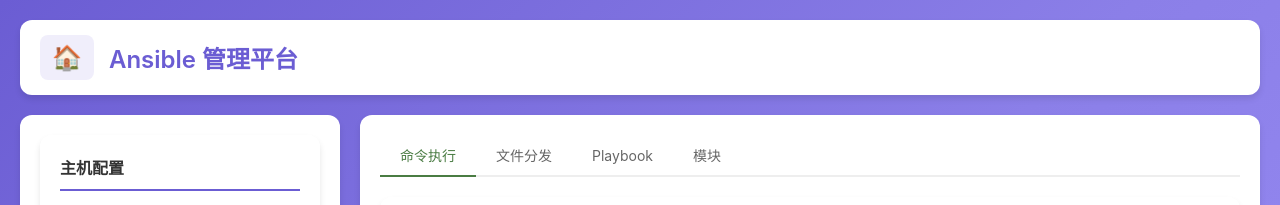
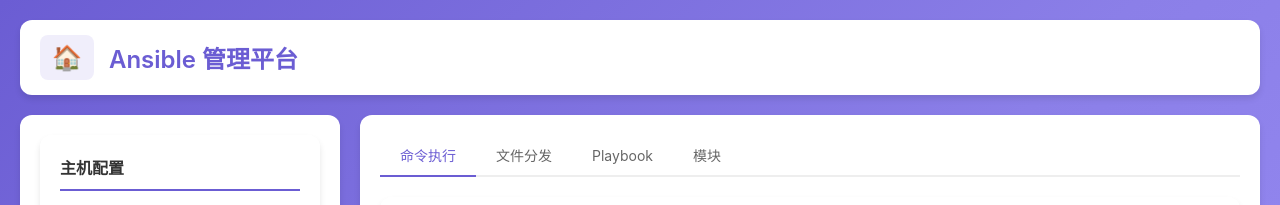
Before and after one commit to ruigang19289/tools, a Vue app in the folder frontend/: page /system/ansible in a window 1280 px wide. Shown: the top 205 px of the page. Built offline with nearby package versions, Linux system fonts and the light colour scheme.

Commit message:
优化：Ansible页面所有绿色改为紫色

```diff
--- a/frontend/src/apps/system/Ansible.vue
+++ b/frontend/src/apps/system/Ansible.vue
@@ -650,7 +650,7 @@
 .form-group textarea:focus,
 .form-group select:focus {
   outline: none;
-  border-color: #4A7C43;
+  border-color: #6B5DD3;
 }
 
 .form-row {
@@ -709,8 +709,8 @@
 }
 
 .tab-btn.active {
-  color: #4A7C43;
-  border-bottom-color: #4A7C43;
+  color: #6B5DD3;
+  border-bottom-color: #6B5DD3;
 }
 
 .code-editor {
@@ -735,8 +735,8 @@
 }
 
 .module-btn:hover {
-  background: #e8f5e9;
-  border-color: #4A7C43;
+  background: #f3e5f5;
+  border-color: #6B5DD3;
 }
 
 .module-name {
```
